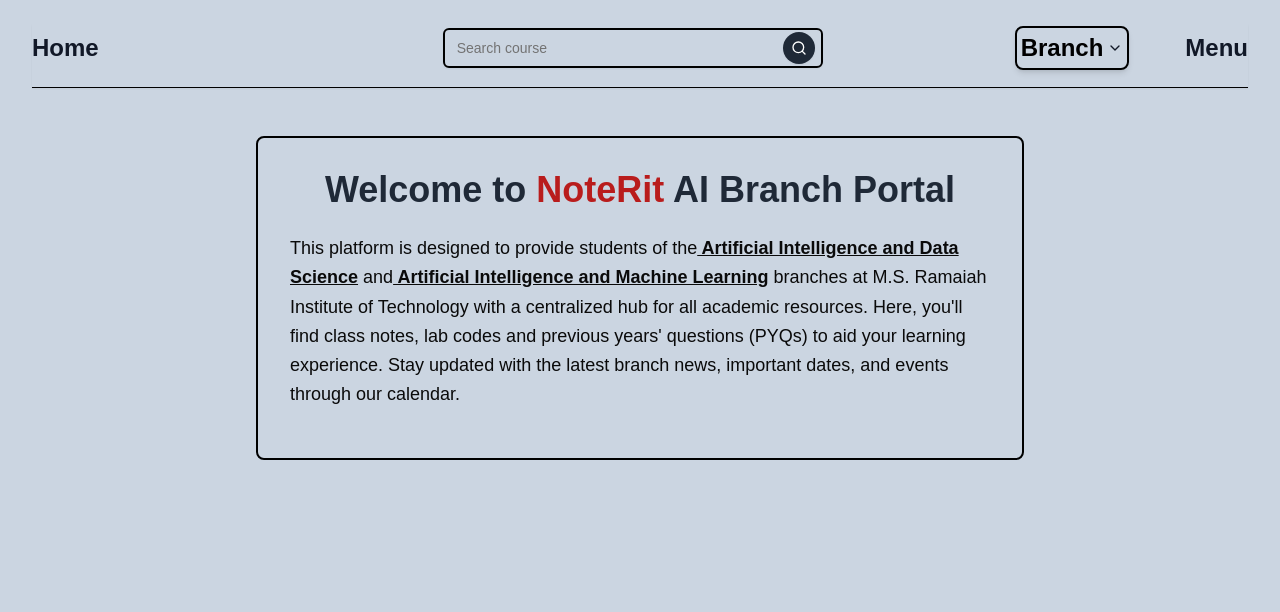
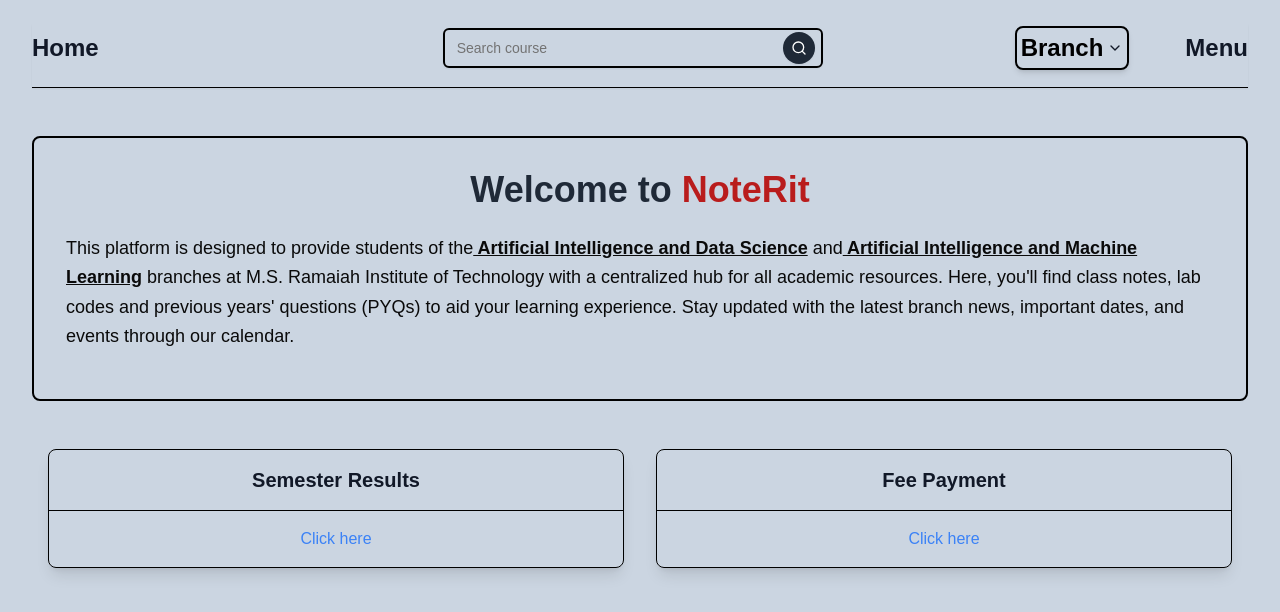
Before and after one commit to RohanPKulkarni/nextjs-2024, a Next.js app: page / in a window 1280 px wide. Shown: the top 612 px of the page. Built offline with nearby package versions, Linux system fonts and the light colour scheme.

Commit message:
homepage

```diff
--- /dev/null
+++ b/src/app/components/card2/index.js
@@ -0,0 +1,25 @@
+'use client'
+
+import { Card, CardHeader, CardFooter, CardTitle, CardDescription, CardContent } from "../../../components/ui/card";
+import Link from "next/link";
+
+export default function Homecard({ title, link }) {
+  return (
+    <div className="p-2 sm:p-4 md:p-4 lg:p-4">
+      <div className="bg-transparent border border-black rounded-lg shadow-lg">
+        <div className="p-2 sm:p-4 md:p-4 lg:p-4">
+          <h2 className="text-md md:text-lg lg:text-xl font-semibold text-gray-900 text-center">
+            {title}
+          </h2>
+        </div>
+        <hr className="border-black" />
+        <div className="p-2 sm:p-4 md:p-4 lg:p-4">
+          <Link href={link} target="_blank" rel="noopener noreferrer" className="text-blue-500 hover:underline text-center block">
+            Click here
+          </Link>
+        </div>
+      </div>
+    </div>
+
+  );
+}
--- a/src/app/components/sem-dropdown/index.js
+++ b/src/app/components/sem-dropdown/index.js
@@ -16,6 +16,7 @@
     path : "/aids",
     imagelinks : {
       timetable : "/images/3rdsemaids.jpg",
+      calender : "/images/academiccalender.jpg",
       cie1 : "",
       cie2 : "",
       see : ""
@@ -103,6 +104,7 @@
     path : "/aids",
     imagelinks : {
       timetable : "/images/4thsemaids.jpg",
+      calender : "/images/academiccalender.jpg",
       cie1 : "",
       cie2 : "",
       see : ""
@@ -194,6 +196,7 @@
     path : "/aids",
     imagelinks : {
       timetable : "/images/5thsemaids.jpg",
+      calender : "/images/academiccalender.jpg",
       cie1 : "",
       cie2 : "",
       see : ""
@@ -293,6 +296,7 @@
     path : "/aiml",
     imagelinks : {
       timetable : "/images/3rdsemaiml.jpg",
+      calender : "/images/academiccalender.jpg",
       cie1 : "",
       cie2 : "",
       see : ""
@@ -388,6 +392,7 @@
     path : "/aiml",
     imagelinks : {
       timetable : "/images/4thsemaiml.jpg",
+      calender : "/images/academiccalender.jpg",
       cie1 : "",
       cie2 : "",
       see : ""
@@ -478,6 +483,7 @@
     path : "/aiml",
     imagelinks : {
       timetable : "/images/5thsemaiml.jpg",
+      calender : "/images/academiccalender.jpg",
       cie1 : "",
       cie2 : "",
       see : ""
@@ -573,6 +579,10 @@
   {
     label : "Class Time Table",
     caller : "timetable"
+  },
+  {
+    label : "Academic Calender",
+    caller : "calender"
   },
   {
     label : "CIE1 Schedule",
--- a/src/app/page.js
+++ b/src/app/page.js
@@ -1,9 +1,23 @@
 import { Analytics } from "@vercel/analytics/react";
+import Homecard from "./components/card2";
+
+const commonlinks = [
+  {
+    title : "Semester Results",
+    link : "https://exam.msrit.edu/"
+  },
+  {
+    title : "Fee Payment",
+    link : "https://erp.eshiksa.net/esh/index.php?plugin=Login&action=index"
+  }
+]
+
 export default function Home() {
   return (
-    <section className="max-w-3xl bg-transparent mx-auto p-4 lg:custom-shadow1 rounded-lg mt-6 lg:mt-12 md:mt-8 hover:shadow-xl transition-shadow duration-300 border-2 border-black lg:p-8 ">
+    <div>
+      <section className="max-w-full bg-transparent mx-auto p-4 lg:custom-shadow1 rounded-lg mt-6 lg:mt-12 md:mt-8 hover:shadow-xl transition-shadow duration-300 border-2 border-black lg:p-8 ">
         <h1 class="text-4xl font-bold text-center text-gray-800 mb-6">
-        Welcome to <span class="text-red-700">NoteRit</span> AI Branch Portal
+          Welcome to <span class="text-red-700">NoteRit</span>
         </h1>
 
         <p className="text-lg text-black-600 mb-4 leading-relaxed">
@@ -13,8 +27,18 @@
         Here, you'll find class notes, lab codes and previous years' questions (PYQs) to aid your learning experience. Stay updated
         with the latest branch news, important dates, and events through our calendar.
         </p>
+      </section>
+      <div className="lg:mt-8 md:mt-4 mt-4 grid grid-cols-2 justify-items-stretch">
+        {commonlinks.map((card) =>
+        <div key={card.title} className="max-w-full">
+          <Homecard title = {card.title} link = {card.link}/>
+        </div>
+      )
+        }
+      </div>
+      <Analytics/>
 
-      <Analytics/>
-    </section>
+    </div>
+
   );
 }
```
Also changed, not shown: public/images/academiccalender.jpg (added). Lines whose indentation alone changed are shown as unchanged.
